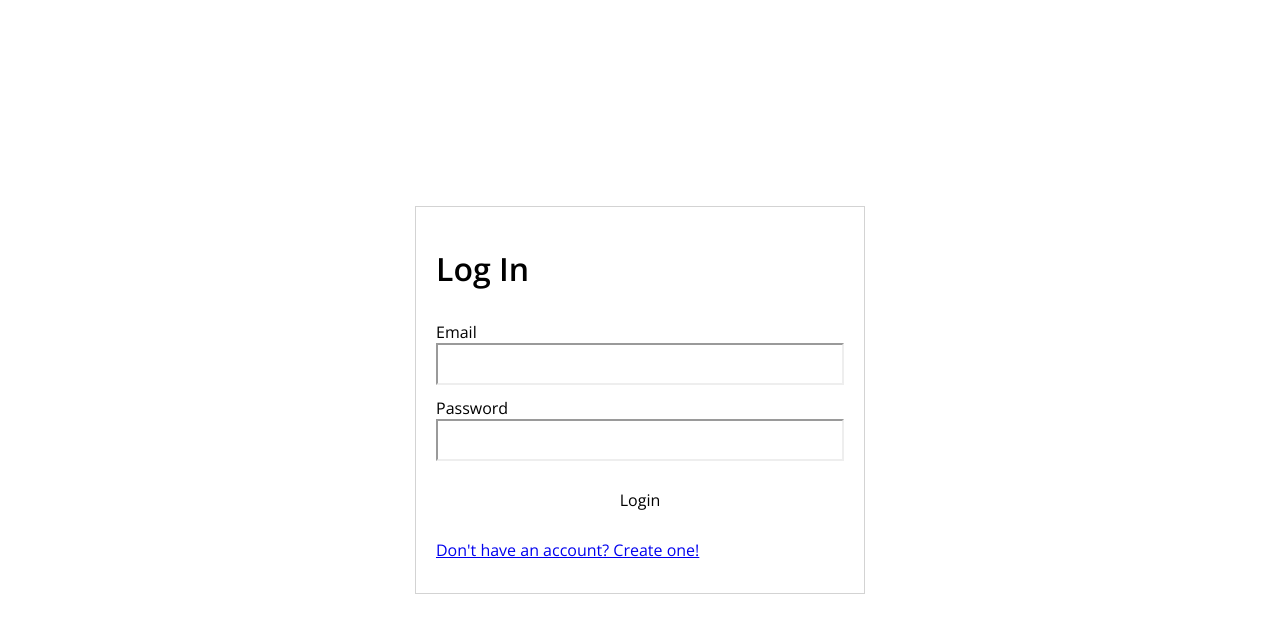
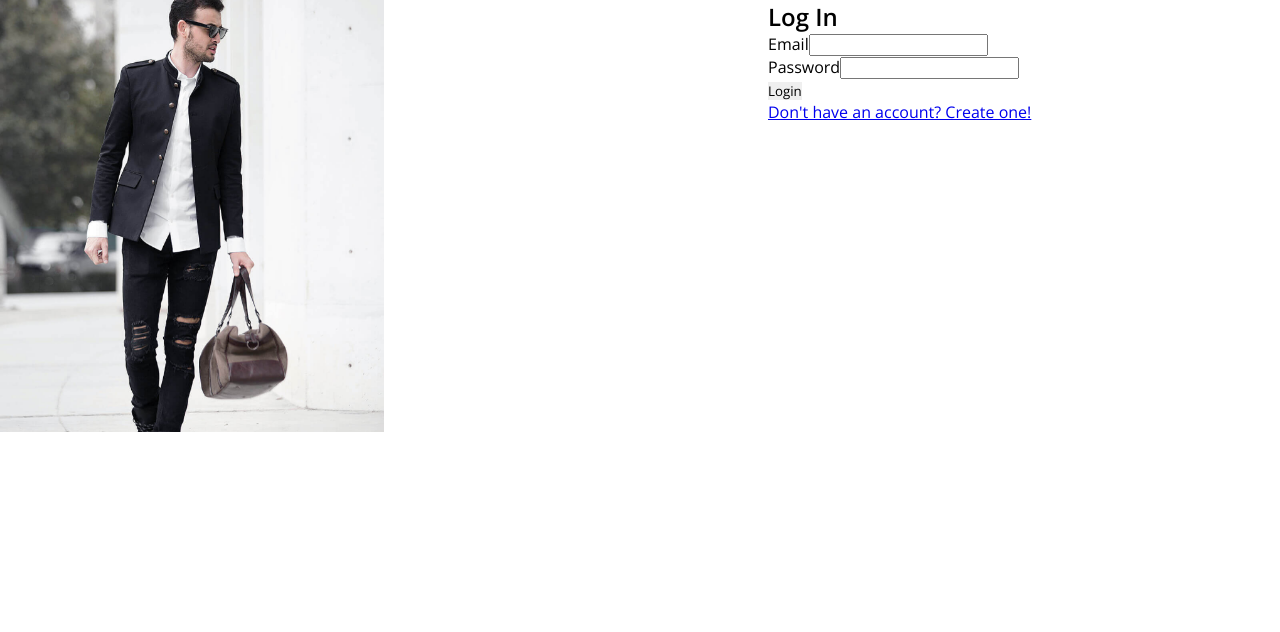
Before and after one commit to Hernanbp/GoClothing, a React (Create React App) app: page /login in a window 1280 px wide. Shown: the top 632 px of the page. Built offline with nearby package versions, Linux system fonts and the light colour scheme.

Commit message:
modification of styles

```diff
--- a/src/components/views/auth/auth.styles.css
+++ b/src/components/views/auth/auth.styles.css
@@ -1,3 +1,37 @@
+
+.auth-page {
+    display: flex;
+    width: 100%;
+}
+
+.auth-img {
+    width: 960px;
+    height: 1080px;
+}
+
+.auth-img img {
+    width: 50%;
+}
+
+.auth-container {
+    width: 50%;
+}
+
+
+
+
+
+
+
+
+
+
+
+
+
+
+
+/*
 .auth{
     display: flex;
     justify-content: center;
@@ -14,7 +48,6 @@
 }
 .auth > form > h1{
     padding: 0.6em 0;
-    /* font-size: 2rem; */
 }
 .auth > form > div {
     display: flex;
@@ -24,13 +57,11 @@
 }
 .auth > form > div > input {
     border-color: var(--global-color-4);
-    /* border-radius: var(--global-radius); */
     font-size: 1rem;
     padding: 0.5em;
 }
 .auth > form > div >  select {
     border-color: var(--global-color-4);
-    /* border-radius: var(--global-radius); */
     font-size: 1rem;
     padding: 0.5em;
 }
@@ -45,5 +76,6 @@
 }
 .auth > form > button:hover{
     background-color: lightblue;
-    /* color: white; */
+
 }
+*/
--- a/src/components/views/auth/login.jsx
+++ b/src/components/views/auth/login.jsx
@@ -1,5 +1,6 @@
 import React from 'react'
-import {useNavigate, Link} from "react-router-dom"
+import { Link} from "react-router-dom"
+// useNavigatef rom "react-router-dom"
 import { useFormik } from "formik"
 import * as Yup from 'yup';
 import Swal from 'sweetalert2';
@@ -32,6 +33,11 @@ export const Login = () => {
   const formik = useFormik( {initialValues, validationSchema, onSubmit} );
   const {handleSubmit, handleChange, values, errors} = formik
   return (
+    <>
+      <section className='auth-page'>
+        <div className='auth-img'><img src="../assets/image-category-2.png" alt="" /></div>
+
+        <div className='auth-container'>
           <div className="auth">
             <form onSubmit={handleSubmit}>
               <h1> Log In</h1>
@@ -51,5 +57,8 @@ export const Login = () => {
               </div>
             </form>
           </div>
+        </div>
+      </section>
+    </>
   )
 }
```
Also changed, not shown: public/assets/image-category-2.png (added). Lines whose indentation alone changed are shown as unchanged.
